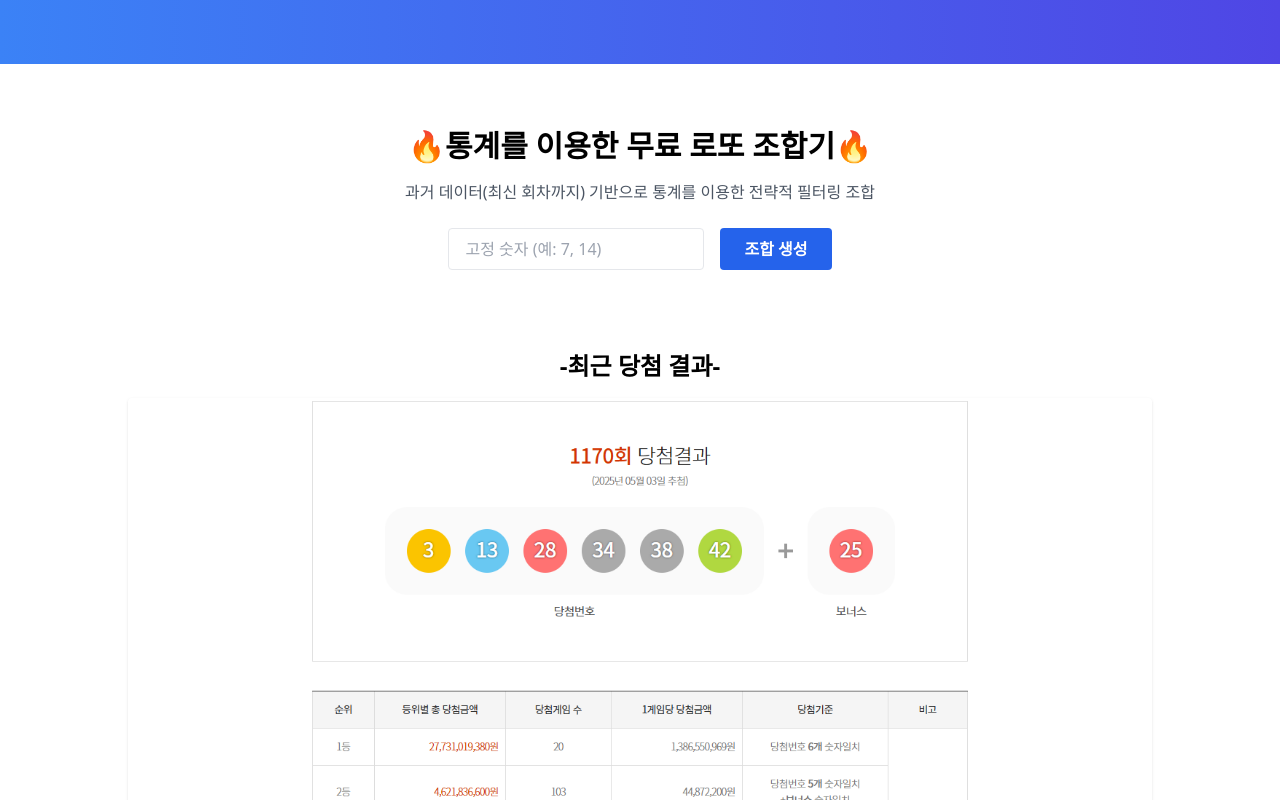
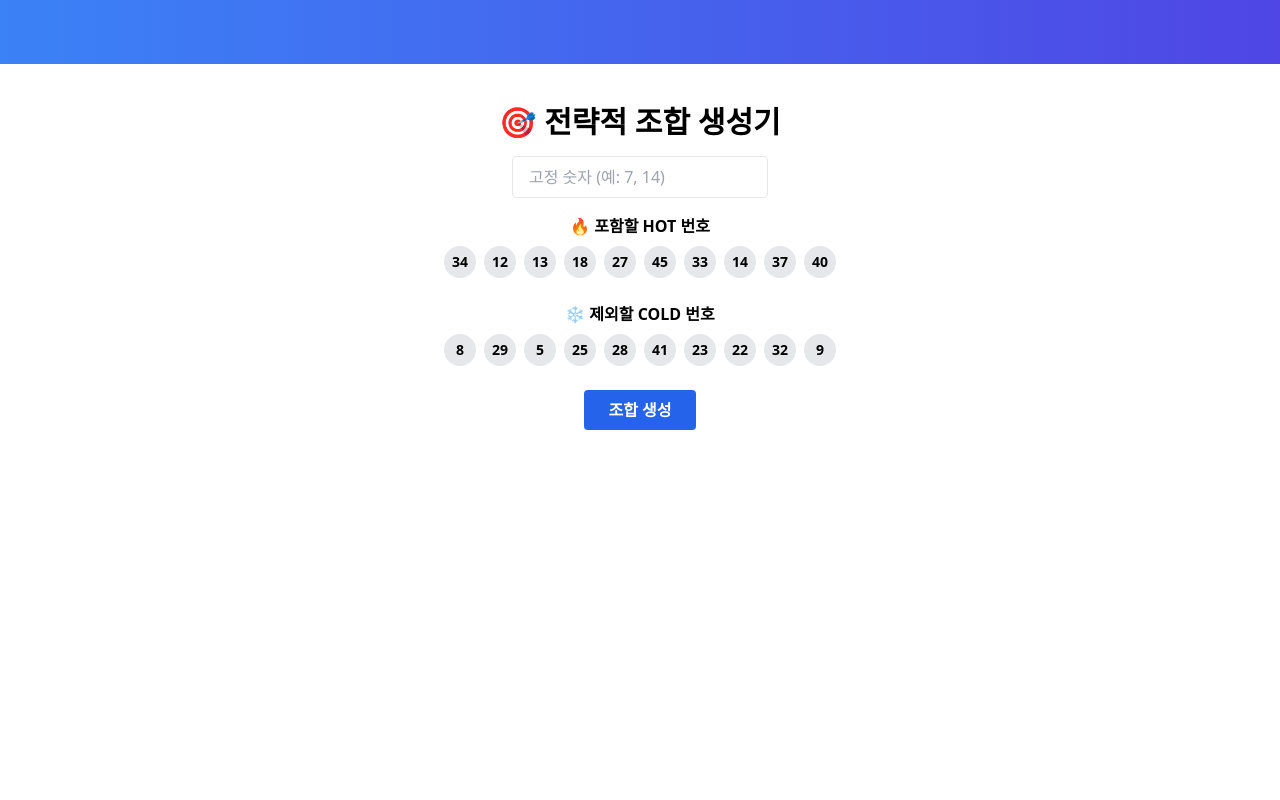
Before and after one commit to mysmartdeal/mysmartdeal, a Next.js app: page /lotto in a window 1280 px wide. Shown: the part 260-1060 px from the top of the page. After the commit the page ends 800 px from the top, so only its background shows below. Built offline with nearby package versions, Linux system fonts and the light colour scheme.

Commit message:
Update lotto.js

```diff
--- a/pages/lotto.js
+++ b/pages/lotto.js
@@ -1,10 +1,15 @@
+// pages/lotto.js
 import Layout from "../components/Layout";
 import { useState, useEffect } from "react";
 import { getHotColdNumbers } from "../utils/statistics";
 
 export default function LottoPage() {
   const [games, setGames] = useState([]);
-  const [fixed, setFixed] = useState(""); // 형이 고정할 숫자 입력
+  const [fixed, setFixed] = useState("");
+  const [selectedHot, setSelectedHot] = useState([]);
+  const [excludedCold, setExcludedCold] = useState([]);
+  const [hot, setHot] = useState([]);
+  const [cold, setCold] = useState([]);
   const [generatedAt, setGeneratedAt] = useState("");
   const [gallery, setGallery] = useState([]);
 
@@ -12,7 +17,24 @@ export default function LottoPage() {
     fetch("/api/lotto-images")
       .then((res) => res.json())
       .then((data) => setGallery(data.images || []));
+
+    getHotColdNumbers().then(({ hot, cold }) => {
+      setHot(hot);
+      setCold(cold);
+    });
   }, []);
+
+  const toggleHotSelect = (num) => {
+    setSelectedHot((prev) =>
+      prev.includes(num) ? prev.filter((n) => n !== num) : [...prev, num]
+    );
+  };
+
+  const toggleColdExclude = (num) => {
+    setExcludedCold((prev) =>
+      prev.includes(num) ? prev.filter((n) => n !== num) : [...prev, num]
+    );
+  };
 
   const getBallColor = (num) => {
     if (num <= 9) return "bg-yellow-300";
@@ -23,34 +45,34 @@ export default function LottoPage() {
   };
 
   const handleGenerate = async () => {
-    const { hot, cold } = await getHotColdNumbers();
-
     const fixedNums = fixed
       .split(",")
       .map((n) => parseInt(n.trim()))
       .filter((n) => !isNaN(n) && n >= 1 && n <= 45);
 
+    const filteredCold = cold.filter((n) => !excludedCold.includes(n));
     const generated = [];
 
     for (let i = 0; i < 5; i++) {
       const pick = new Set(fixedNums);
 
-      // Hot 번호 2개
-      while (pick.size < fixedNums.length + 2) {
-        const n = hot[Math.floor(Math.random() * hot.length)];
-        if (!pick.has(n)) pick.add(n);
+      // Hot 번호 중 선택된 번호 랜덤 1~2개
+      const hotCopy = [...selectedHot];
+      while (pick.size < fixedNums.length + 2 && hotCopy.length > 0) {
+        const index = Math.floor(Math.random() * hotCopy.length);
+        pick.add(hotCopy.splice(index, 1)[0]);
       }
 
-      // Cold 번호 1개
-      while (pick.size < fixedNums.length + 3) {
-        const n = cold[Math.floor(Math.random() * cold.length)];
-        if (!pick.has(n)) pick.add(n);
+      // Cold 번호 중 1개
+      while (pick.size < fixedNums.length + 3 && filteredCold.length > 0) {
+        const n = filteredCold[Math.floor(Math.random() * filteredCold.length)];
+        pick.add(n);
       }
 
-      // 나머지 랜덤으로 채움 (최대 6개까지)
+      // 나머지 랜덤
       while (pick.size < 6) {
         const n = Math.floor(Math.random() * 45) + 1;
-        if (!pick.has(n)) pick.add(n);
+        pick.add(n);
       }
 
       generated.push([...pick].sort((a, b) => a - b));
@@ -62,13 +84,11 @@ export default function LottoPage() {
 
   return (
     <Layout>
-      <div className="container mx-auto py-16 px-4 text-center">
-        <h1 className="text-3xl font-bold mb-4">🔥통계를 이용한 무료 로또 조합기🔥</h1>
-        <p className="text-gray-600 mb-6">
-          과거 데이터(최신 회차까지) 기반으로 통계를 이용한 전략적 필터링 조합
-        </p>
+      <div className="container mx-auto py-10 px-4 text-center">
+        <h1 className="text-3xl font-bold mb-4">🎯 전략적 조합 생성기</h1>
 
-        <div className="flex flex-col sm:flex-row justify-center gap-4 mb-6">
+        {/* 고정 숫자 입력 */}
+        <div className="mb-4">
           <input
             type="text"
             value={fixed}
@@ -76,32 +96,69 @@ export default function LottoPage() {
             placeholder="고정 숫자 (예: 7, 14)"
             className="border px-4 py-2 rounded w-64"
           />
-          <button
-            onClick={handleGenerate}
-            className="bg-blue-600 text-white font-semibold px-6 py-2 rounded hover:bg-blue-700 transition"
-          >
-            조합 생성
-          </button>
         </div>
 
+        {/* HOT 번호 선택 */}
+        <div className="mb-6">
+          <h3 className="font-semibold mb-2">🔥 포함할 HOT 번호</h3>
+          <div className="flex flex-wrap justify-center gap-2">
+            {hot.map((num) => (
+              <button
+                key={num}
+                onClick={() => toggleHotSelect(num)}
+                className={`w-8 h-8 rounded-full text-sm font-bold flex items-center justify-center ${
+                  selectedHot.includes(num)
+                    ? "bg-red-500 text-white"
+                    : "bg-gray-200"
+                }`}
+              >
+                {num}
+              </button>
+            ))}
+          </div>
+        </div>
+
+        {/* COLD 번호 제외 */}
+        <div className="mb-6">
+          <h3 className="font-semibold mb-2">❄️ 제외할 COLD 번호</h3>
+          <div className="flex flex-wrap justify-center gap-2">
+            {cold.map((num) => (
+              <button
+                key={num}
+                onClick={() => toggleColdExclude(num)}
+                className={`w-8 h-8 rounded-full text-sm font-bold flex items-center justify-center ${
+                  excludedCold.includes(num)
+                    ? "bg-blue-500 text-white"
+                    : "bg-gray-200"
+                }`}
+              >
+                {num}
+              </button>
+            ))}
+          </div>
+        </div>
+
+        <button
+          onClick={handleGenerate}
+          className="bg-blue-600 text-white font-semibold px-6 py-2 rounded hover:bg-blue-700 transition mb-4"
+        >
+          조합 생성
+        </button>
+
         {generatedAt && (
-          <div className="text-sm text-gray-500 mb-4">
-            생성 일시: {generatedAt}
-          </div>
+          <div className="text-sm text-gray-500 mb-6">생성 일시: {generatedAt}</div>
         )}
 
         {games.length > 0 && (
-          <div className="mt-10 space-y-6">
+          <div className="space-y-6">
             {games.map((game, gIdx) => (
               <div key={gIdx} className="flex justify-center gap-2 sm:gap-4">
                 {game.map((num, idx) => (
                   <span
                     key={idx}
-                    className={
-                      "w-8 h-8 sm:w-10 sm:h-10 md:w-12 md:h-12 rounded-full " +
-                      getBallColor(num) +
-                      " text-xs sm:text-base md:text-lg text-black flex items-center justify-center font-bold shadow"
-                    }
+                    className={`w-8 h-8 sm:w-10 sm:h-10 md:w-12 md:h-12 rounded-full ${getBallColor(
+                      num
+                    )} text-xs sm:text-base md:text-lg text-black flex items-center justify-center font-bold shadow`}
                   >
                     {num}
                   </span>
@@ -110,22 +167,6 @@ export default function LottoPage() {
             ))}
           </div>
         )}
-
-        {/* 반응형 이미지 미리보기 */}
-        <div className="mt-20 text-left max-w-5xl mx-auto">
-          <h2 className="text-2xl font-bold mb-4 text-center">-최근 당첨 결과-</h2>
-          <div className="flex flex-col items-center gap-6">
-            {gallery.map((file, idx) => (
-              <div key={idx} className="w-full flex justify-center">
-                <img
-                  src={`/lotto-shots/${file}`}
-                  alt={file}
-                  className="object-contain w-full max-w-[700px] sm:max-w-[900px] lg:max-w-[1200px] max-h-[600px] h-auto rounded shadow"
-                />
-              </div>
-            ))}
-          </div>
-        </div>
       </div>
     </Layout>
   );
```
